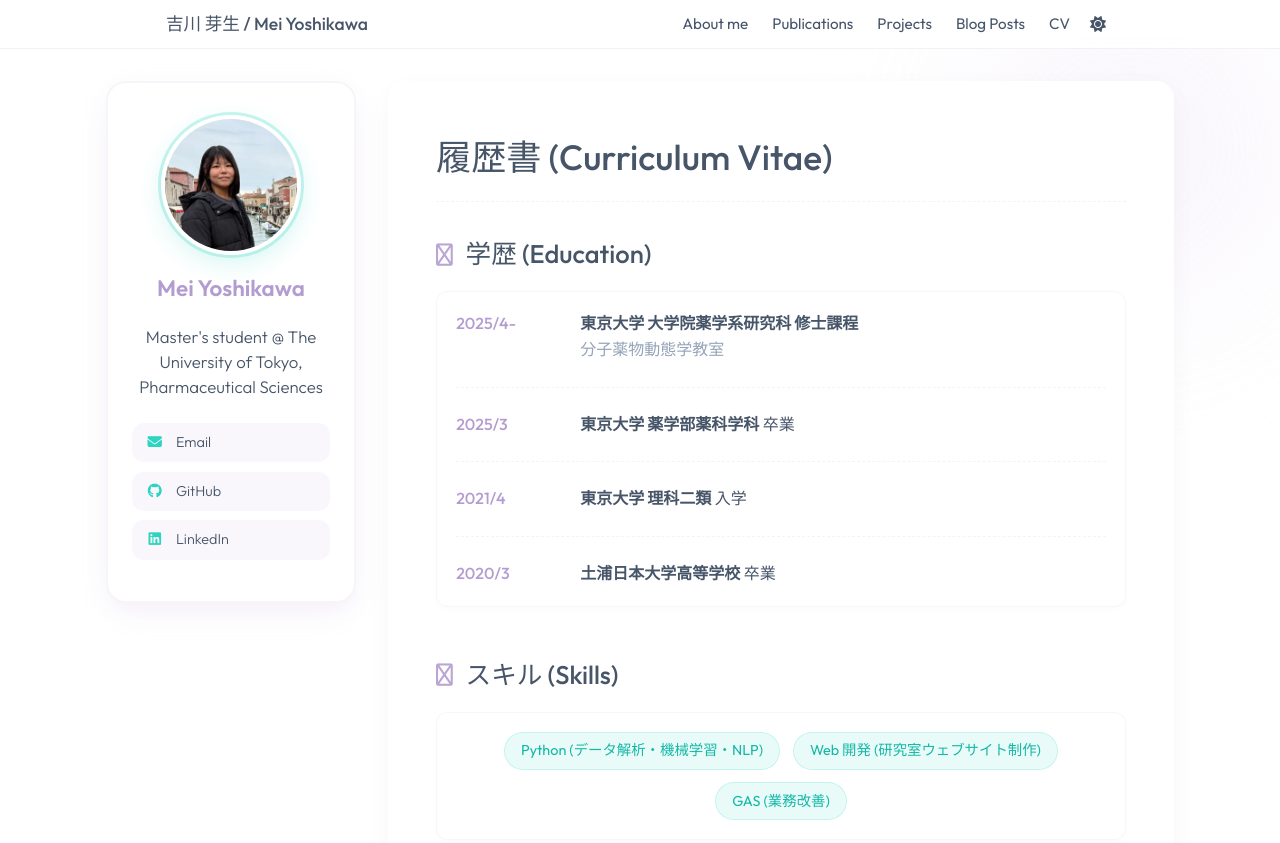
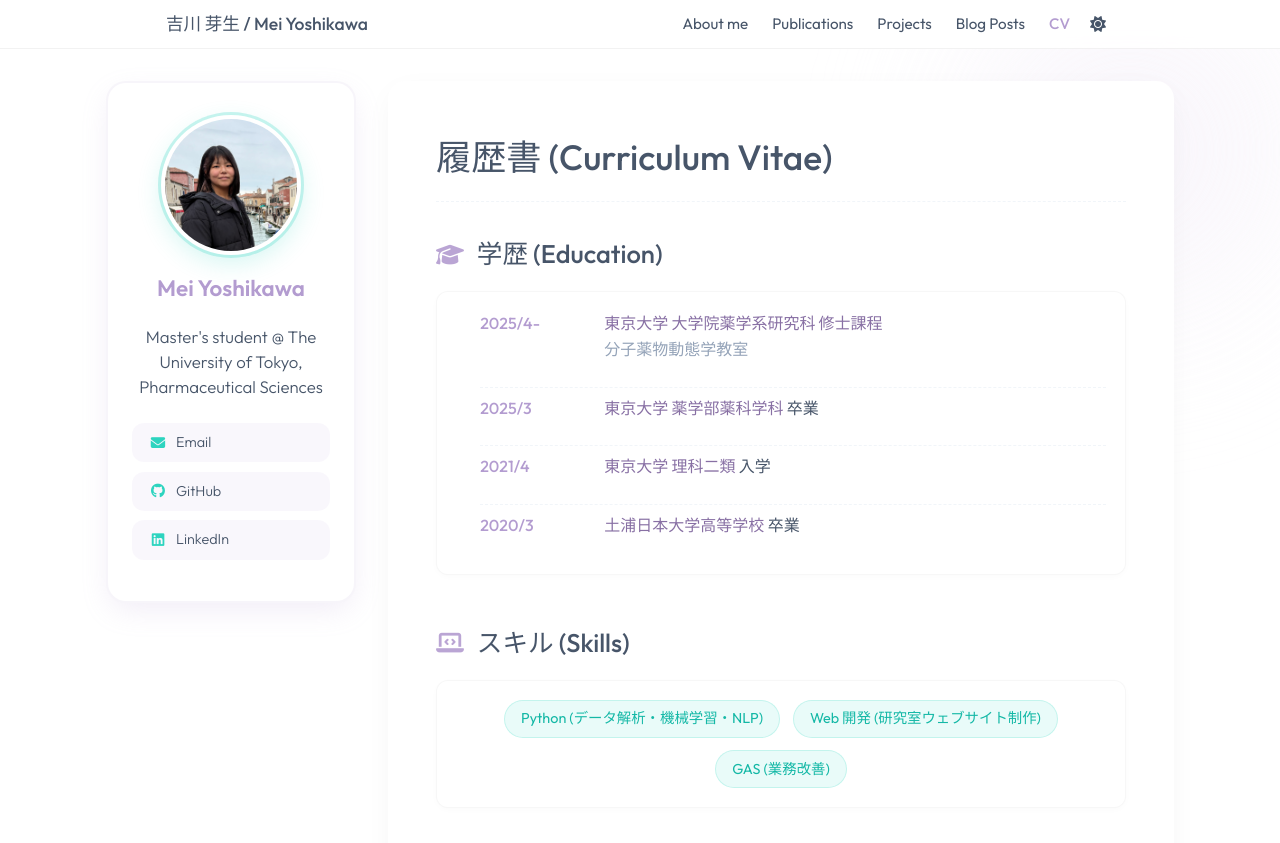
Before and after one commit to DevWithKaiju/DevWithKaiju.github.io, an Astro site: page /cv in a window 1280 px wide. Shown: the top 843 px of the page. Built offline with nearby package versions, Linux system fonts and the light colour scheme; Astro itself is replaced by a stand-in of ours.

Commit message:
Fix UI/UX issues: FontAwesome icons, flex layouts, markdown typography

```diff
--- a/src/components/Header.astro
+++ b/src/components/Header.astro
@@ -11,13 +11,16 @@ const currentPath = Astro.url.pathname;
       <i class="fas fa-bars"></i>
     </button>
     <ul class="masthead__nav" id="nav-menu">
-      {navigation.map((link) => (
-        <li>
-          <a href={link.url} class={currentPath === link.url ? 'is-active' : ''}>
-            {link.title}
-          </a>
-        </li>
-      ))}
+      {navigation.map((link) => {
+        const isActive = currentPath.replace(/\/$/, '') === link.url.replace(/\/$/, '') || (currentPath === '/' && link.url === '/');
+        return (
+          <li>
+            <a href={link.url} class={isActive ? 'is-active' : ''} style={isActive ? 'color: var(--primary-color); font-weight: 500;' : ''}>
+              {link.title}
+            </a>
+          </li>
+        );
+      })}
       <li>
         <button class="theme-toggle-btn" id="theme-toggle" aria-label="テーマ切り替え">
           <i id="theme-icon" class="fa-solid fa-sun"></i>
--- a/src/styles/global.css
+++ b/src/styles/global.css
@@ -334,7 +334,6 @@ html[data-theme="dark"] .hero-social-link {
   color: var(--primary-color);
   font-size: 1.4rem;
   opacity: 0.9;
-  font-weight: 400;
 }
 
 /* =============================================
@@ -812,15 +811,17 @@ html[data-theme="dark"] .author__avatar img {
 }
 
 .author__urls a {
-  display: block;
+  display: flex;
+  align-items: center;
+  justify-content: flex-start;
+  gap: 0.5rem;
   color: var(--global-text-color);
   font-size: 0.9rem;
-  padding: 0.5rem 0.8rem;
+  padding: 0.5rem 1rem;
   border-radius: 12px;
   background: rgba(179, 156, 208, 0.08);
   text-decoration: none;
   transition: all 0.3s ease;
-  text-align: left;
 }
 
 .author__urls a:hover {
@@ -834,7 +835,7 @@ html[data-theme="dark"] .author__avatar img {
   color: var(--accent-color);
   width: 20px;
   text-align: center;
-  margin-right: 0.5rem;
+  margin-right: 0;
   transition: all 0.3s ease;
 }
 
@@ -960,6 +961,38 @@ h1, h2, h3, h4, h5, h6 {
   margin-bottom: 1rem;
 }
 
+.page__content ul,
+.page__content ol {
+  margin-bottom: 1rem;
+  padding-left: 1.5rem;
+}
+
+.page__content li {
+  margin-bottom: 0.5rem;
+}
+
+.page__content blockquote {
+  margin: 1.5rem 0;
+  padding: 0.5rem 1rem;
+  border-left: 4px solid var(--primary-color);
+  background: rgba(179, 156, 208, 0.05);
+  color: var(--global-text-color-light);
+  font-style: italic;
+}
+
+html[data-theme="dark"] .page__content blockquote {
+  background: rgba(255,255,255,0.02);
+}
+
+.page__content strong {
+  font-weight: 500;
+  color: var(--primary-color-dark);
+}
+
+html[data-theme="dark"] .page__content strong {
+  color: var(--primary-color-dark);
+}
+
 .page__content pre {
   background: #f8fafc;
   border: 1px solid var(--global-border-color);
```
